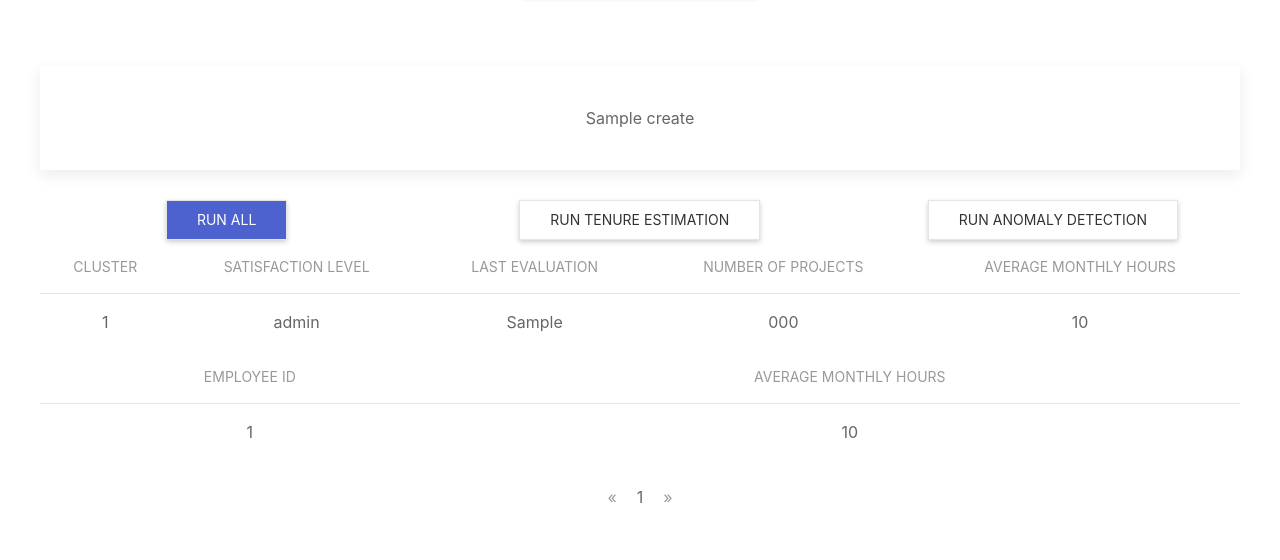
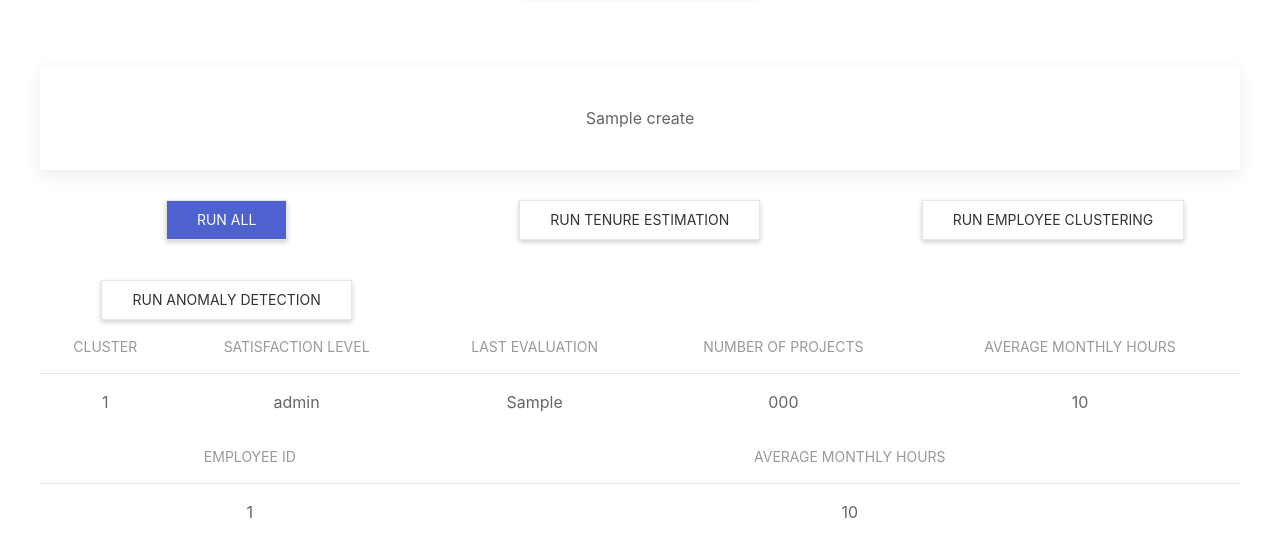
Before and after one commit to BigDataAnalytics-Group-B/comp3610-Project-Group-B, a Flask app: template App/templates/index.html in a window 1280 px wide. Shown: the part 174-734 px from the top of the page. Run offline with Flask 3, Linux system fonts and the light colour scheme; the template is opened without the code that fills it: most values are stand-ins (such as "Sample title", 1, 10 or a date in 2020); some libraries are stand-ins or nearby versions.

Commit message:
add back emp clustering button

```diff
--- a/App/templates/index.html
+++ b/App/templates/index.html
@@ -167,6 +167,12 @@
                 <form class="model-form" action="/run-model" method="post">
                     <input type="hidden" name="model" value="tenure">
                     <button type="submit" class="uk-button model-run uk-button-default">Run Tenure Estimation</button>
+                </form>
+            </div>
+            <div>
+                <form class="model-form" action="/run-model" method="post">
+                    <input type="hidden" name="model" value="clustering">
+                    <button type="submit" class="uk-button model-run uk-button-default">Run Employee Clustering</button>
                 </form>
             </div>
             <div>
```
